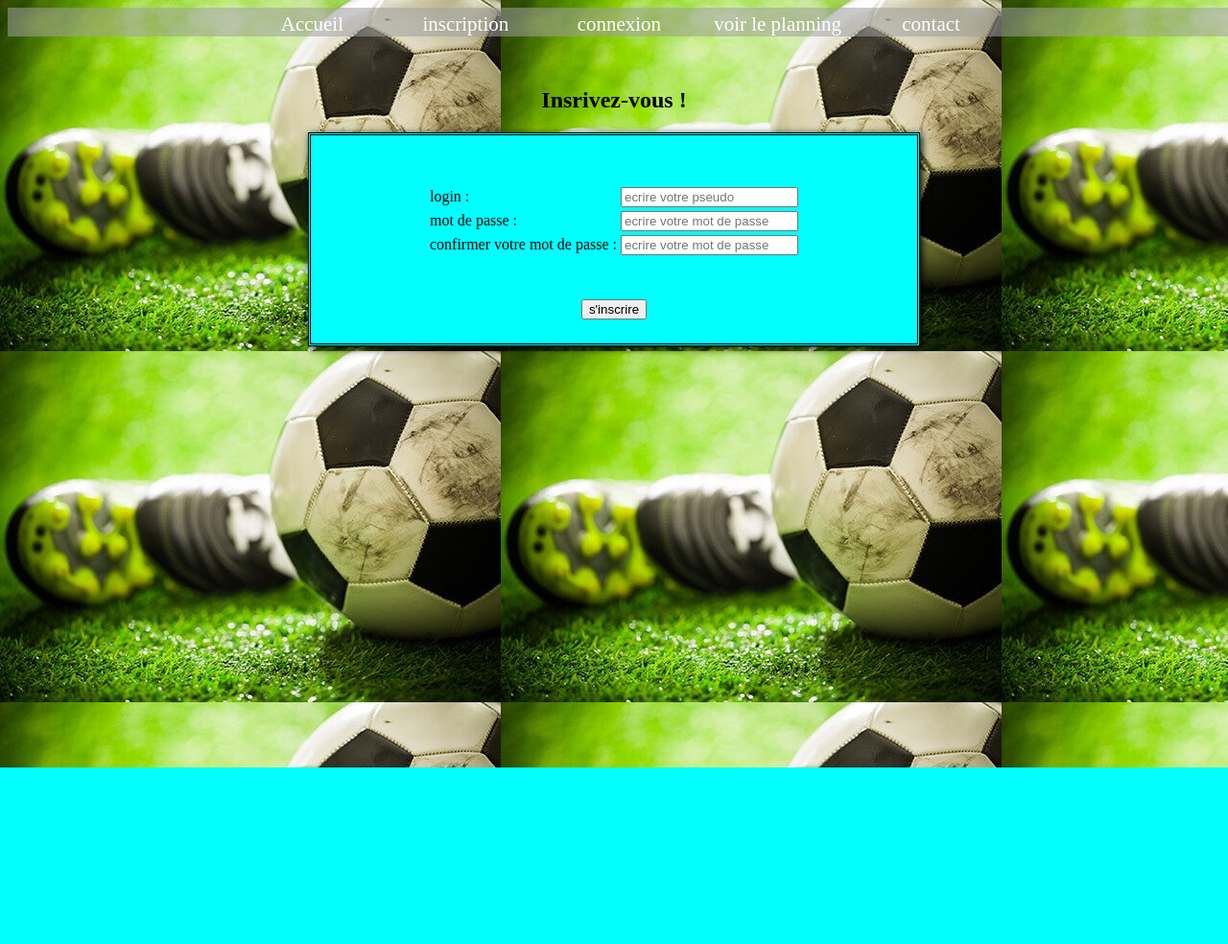
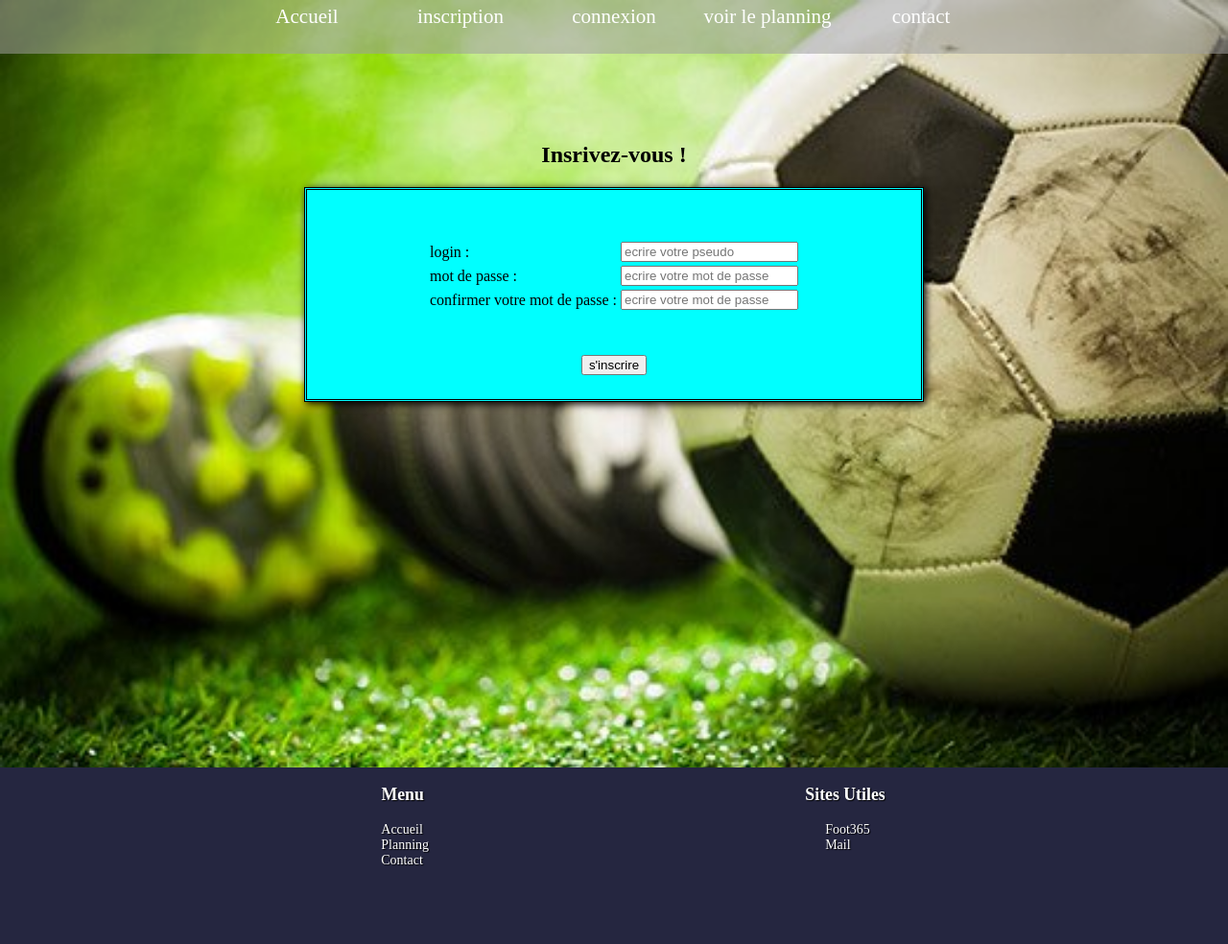
Before and after one commit to olivier-crozet/reservation-salles, a PHP site: page /inscription.php in a window 1280 px wide. Shown: the whole page at 96% size. Before the commit the page ends 800 px from the top, so only its background shows below. Run offline with PHP 8.4, Linux system fonts and the light colour scheme.

Commit message:
css inscription ok

```diff
--- a/css/inscription.css
+++ b/css/inscription.css
@@ -1,12 +1,18 @@
+html
+{
+	padding: 0;
+	margin:0;
+}
 header
 {
 	color: black;
-    padding-top: 5%;
+    padding-top: 10%;
     background-size: cover;
 }
 body
 {
-	background-image: url(../image/chaussure.jpg);
+	margin: 0;
+	padding:0;
 }
 .form
 	{
@@ -27,3 +33,11 @@ body
 {
 	margin: 4%;
 }
+.section-deventure
+{
+
+	width: 100%;
+    background-image: url(../image/chaussure.jpg);
+    background-size: cover;
+    height: 100%;
+}
--- a/inscription.php
+++ b/inscription.php
@@ -38,11 +38,11 @@ $erreur="<p class='codeerreur'>vous n'etes pas connecté !";
                          {
                          echo "<li><a class=\"ah\"  href=\"profil.php\">profil</a></li>";
                          }
-                         ?>
-               <li><a class="ah"  href="planning.php">voir le planning</a>
+                         ?><!--
+              --><li><a class="ah"  href="planning.php">voir le planning</a><!--
 
 
-              <?php
+            --><?php
                     if  (isset($_SESSION['id']))
                     	{
                     		echo  '<li>'.'<a class="ah"  href= "connexion.php">'."connection".'</a>'.'</li>';
@@ -78,12 +78,16 @@ if (!empty($_POST["submit"]))
                             $requete="INSERT INTO utilisateurs(login,password)
                             VALUES (\"$login\",\"$password\")";
                             $inser= mysqli_query($connexion, $requete);
-                            // header("location: connexion.php");
+                             header("location: connexion.php");
                           }
                           else
                           {
-                            echo "les password ne sont pas identique !";
+                            echo "se login existe deja !";
                           }
+               }
+               else
+               {
+                echo "les password ne sont pas identique !";
                }
     }
   else
@@ -128,8 +132,32 @@ if (!empty($_POST["submit"]))
           </form>
 
 
+</section>
+       </main>
+       <footer>
+  <section class="oc-footer-navigation">
+  <div class="oc-container">
+   <h3 class="oc-menu">Menu</h3>
+    <div class="oc-columns">
+     <ul class="oc-nav2">
+      <li ><a class="oc-lien" href="index.php">accueil</a></li><!--
+  --> <li ><a class="oc-lien" href="planning.php">planning</a></li>
 
-       </main>
+      <li><a class="oc-lien" href="contact.php">contact</a></li>
+
+   </div>
+  </div>
+ <div class="oc-container">
+  <h3 class="oc-menu">sites utiles</h3>
+   <div class="oc-columns">
+    <ul class="oc-nav2">
+      <li ><a class="oc-lien" href="https://www.football365.fr/">foot365</a></li>
+      <li ><a class="oc-lien" href="mailto:olivier.crozet@laplateforme.io">mail</a></li>
+    </ul>
+   </div>
+  </div>
+
+</footer>
      </body>
      </html>
 
--- a/nav.css
+++ b/nav.css
@@ -56,6 +56,13 @@ nav li a
 
 }
 #oc-nav-btp
+{
+padding: 0px;
+    margin-top: 0%;
+    text-align: center;
+    font-size: 21px;
+ }
+.oc-nav-btp
 {
   background-color:#9e9e9e8c;
   margin: 0;
```
Also changed, not shown: index.php (+5 -5 lines).
